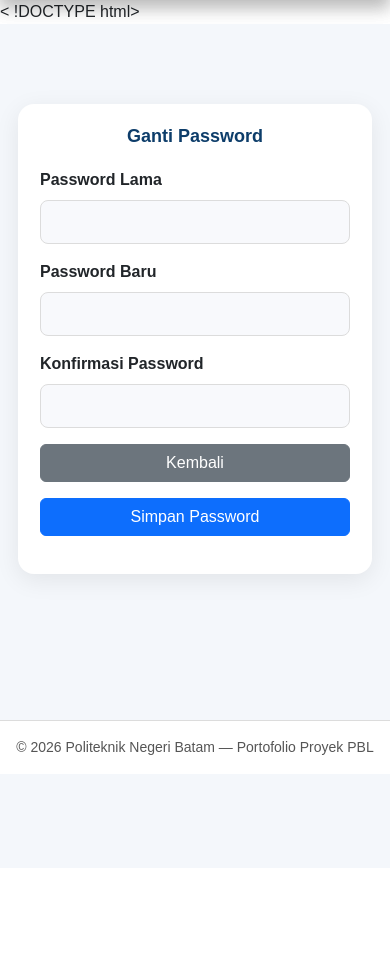
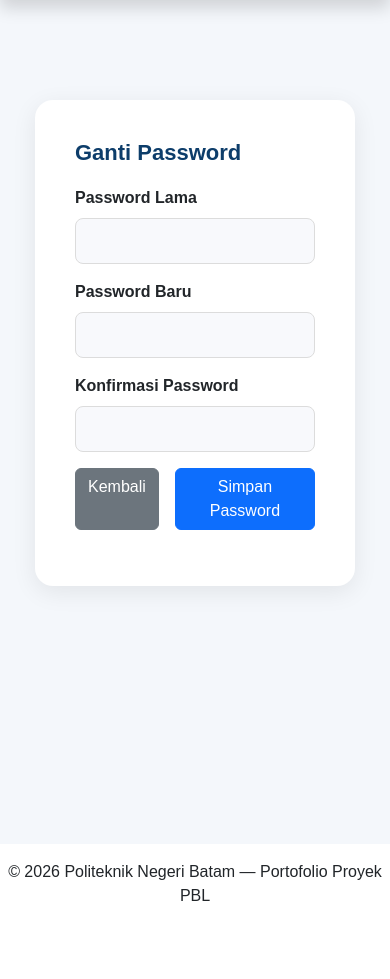
Before and after one commit to fauzan24/Web-Portofolio-Proyek-PBL, a PHP site: page /kelola_akun/ganti_password.php in a window 390 px wide. Shown: the part 70-1049 px from the top of the page. Before the commit the page ends 825 px from the top, so only its background shows below. Run offline with PHP 8.4, Linux system fonts and the light colour scheme; a user stored in the database is signed in; data comes from the database, SQL or seed files in the repository.

Commit message:
perbaikan bug tamplate ganti password

```diff
--- a/kelola_akun/ganti_password.php
+++ b/kelola_akun/ganti_password.php
@@ -1,10 +1,6 @@
 <?php
 include "../koneksi.php";
-
-// Template
-include "../template/sidebar.php";
-include "../template/header.php";
-include "../template/topbar.php";
+session_start();
 
 $id_user = $_SESSION['id_user'];
 $query = mysqli_query($koneksi, "SELECT * FROM users WHERE id_user='$id_user'");
@@ -12,7 +8,6 @@ $user = mysqli_fetch_assoc($query);
 
 // Tentukan role
 $role = $user['role'];
-
 
 // ===============================
 // LOAD TEMPLATE SESUAI ROLE
@@ -33,7 +28,6 @@ if ($role == 'admin') {
     include "../template/topbar.php";
 }
 
-
 // ===============================
 // TOMBOL KEMBALI SESUAI ROLE
 // ===============================
@@ -44,7 +38,6 @@ if ($role == 'admin') {
 } else {
     $link_kembali = "../mahasiswa/dashboard_mahasiswa.php";
 }
-
 ?>
 
 <style>
@@ -89,69 +82,14 @@ if ($role == 'admin') {
             margin-left: 230px;
             padding: 110px 50px;
         }
-
-    .profile-card {
-        padding: 34px;
-        max-width: 600px;
-    }
     }
 
     @media (max-width: 992px) {
         .content-wrapper {
-        margin-left: 0 !important; /* sidebar collapse ke mode mobile */
+            margin-left: 0 !important;
             padding: 100px 35px;
         }
-
-    .profile-card {
-        padding: 30px;
-        max-width: 100%;
-        border-radius: 16px;
     }
-
-    .profile-title {
-        font-size: 20px;
-        text-align: center;
-    }
-
-    .d-flex.justify-content-between {
-        flex-direction: column;
-        gap: 10px;
-    }
-
-    .btn-custom {
-        width: 100%;
-        text-align: center;
-    }
-}
-
-@media (max-width: 768px) {
-    .content-wrapper {
-        padding: 90px 22px;
-    }
-
-    .profile-card {
-        padding: 26px;
-    }
-
-    .profile-input {
-        padding: 9px 12px;
-    }
-}
-
-@media (max-width: 576px) {
-    .content-wrapper {
-        padding: 80px 18px;
-    }
-
-    .profile-title {
-        font-size: 18px;
-    }
-
-    .profile-card {
-        padding: 22px;
-    }
-}
-
 </style>
 
 <div class="content-wrapper">
@@ -162,6 +100,7 @@ if ($role == 'admin') {
         <?php if (isset($_GET['error'])) { ?>
             <div class="alert alert-danger"><?= $_GET['error'] ?></div>
         <?php } ?>
+
         <?php if (isset($_GET['success'])) { ?>
             <div class="alert alert-success"><?= $_GET['success'] ?></div>
         <?php } ?>
@@ -184,7 +123,7 @@ if ($role == 'admin') {
             </div>
 
             <div class="d-flex justify-content-between mt-3 gap-3">
-                <a href="../universal/profil.php?id_user=<?= $id_user ?>" class="btn btn-secondary btn-custom">Kembali</a>
+                <a href="<?= $link_kembali ?>" class="btn btn-secondary btn-custom">Kembali</a>
                 <button type="submit" class="btn btn-primary btn-custom">Simpan Password</button>
             </div>
 
--- a/template_dosen/topbar.php
+++ b/template_dosen/topbar.php
@@ -1,5 +1,5 @@
 <?php
-session_start();
+@session_start();
 include "../koneksi.php";
 
 if (!isset($_SESSION['id_user'])) {
```
Also changed, not shown: admin/tambah_dosen.php (+8 -0 lines), admin/tambah_mahasiswa.php (+8 -0 lines), universal/profil.php (+19 -1 lines). Lines whose indentation alone changed are shown as unchanged.
